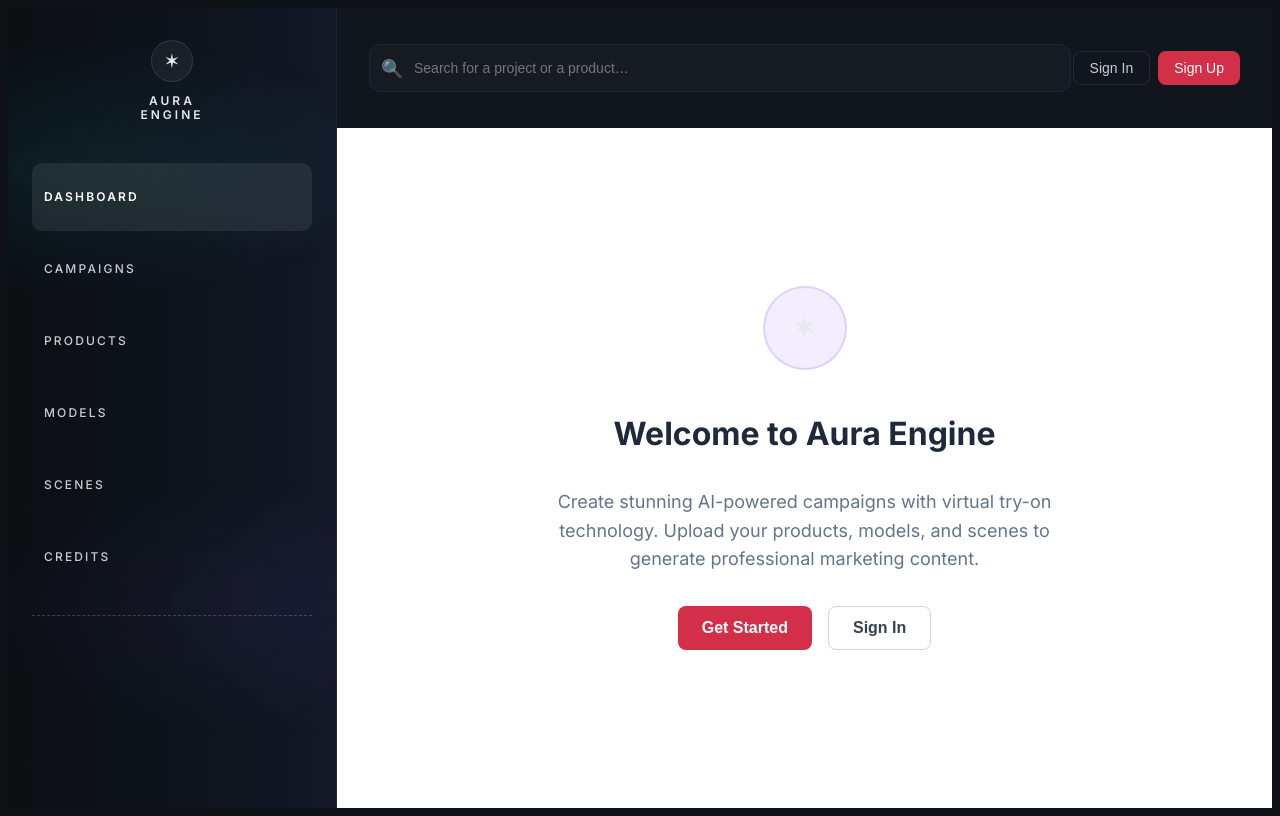
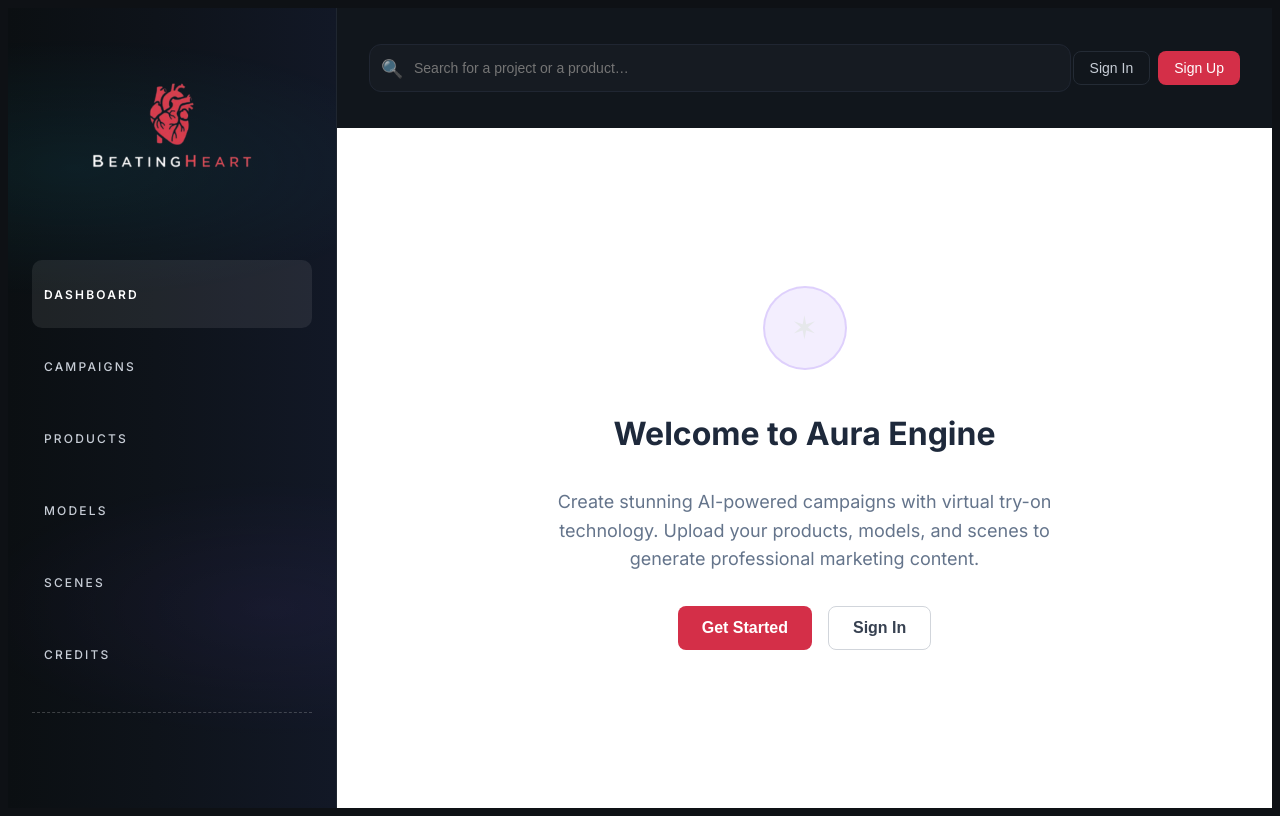
Before and after one commit to KingHaim/auraengine, a Next.js app in the folder apps/web/: page / in a window 1280 px wide. Built offline with nearby package versions, Linux system fonts and the light colour scheme.

Commit message:
Update home page to use new logo instead of old AURA ENGINE text

```diff
--- a/apps/web/app/page.tsx
+++ b/apps/web/app/page.tsx
@@ -16,8 +16,8 @@
     };
 
     checkMobile();
-    window.addEventListener('resize', checkMobile);
-    return () => window.removeEventListener('resize', checkMobile);
+    window.addEventListener("resize", checkMobile);
+    return () => window.removeEventListener("resize", checkMobile);
   }, []);
 
   // Redirect to dashboard if user is logged in
@@ -45,22 +45,16 @@
         }}
       >
         <div style={{ textAlign: "center" }}>
-          <div
+          <img
+            src="/logo.png"
+            alt="Aura Engine Logo"
             style={{
-              width: "40px",
-              height: "40px",
-              borderRadius: "50%",
-              backgroundColor: "rgba(255,255,255,0.05)",
-              border: "1px solid rgba(255,255,255,0.1)",
-              display: "flex",
-              alignItems: "center",
-              justifyContent: "center",
+              width: "60px",
+              height: "60px",
+              objectFit: "contain",
               margin: "0 auto 12px",
-              fontSize: "20px",
             }}
-          >
-            ✶
-          </div>
+          />
           <div style={{ fontSize: "14px", color: "#9BA3AF" }}>Loading...</div>
         </div>
       </div>
@@ -98,21 +92,15 @@
             zIndex: 1000,
           }}
         >
-          <div
+          <img
+            src="/logo.png"
+            alt="Aura Engine Logo"
             style={{
               width: "40px",
               height: "40px",
-              borderRadius: "50%",
-              backgroundColor: "rgba(255,255,255,0.05)",
-              border: "1px solid rgba(255,255,255,0.1)",
-              display: "flex",
-              alignItems: "center",
-              justifyContent: "center",
-              fontSize: "20px",
+              objectFit: "contain",
             }}
-          >
-            ✶
-          </div>
+          />
         </div>
       )}
 
@@ -147,41 +135,24 @@
         {/* Logo */}
         <div
           style={{
-            textAlign: "center",
+            display: "flex",
+            justifyContent: "center",
+            alignItems: "center",
             marginBottom: "40px",
             position: "relative",
             zIndex: 1,
+            width: "100%",
           }}
         >
-          <div
+          <img
+            src="/logo.png"
+            alt="Aura Engine Logo"
             style={{
-              width: "40px",
-              height: "40px",
-              borderRadius: "50%",
-              backgroundColor: "rgba(255,255,255,0.05)",
-              border: "1px solid rgba(255,255,255,0.1)",
-              display: "flex",
-              alignItems: "center",
-              justifyContent: "center",
-              margin: "0 auto 12px",
-              fontSize: "20px",
+              width: "180px",
+              height: "180px",
+              objectFit: "contain",
             }}
-          >
-            ✶
-          </div>
-          <div
-            style={{
-              fontSize: "12px",
-              fontWeight: "600",
-              letterSpacing: "0.25em",
-              color: "#E6E8EB",
-              lineHeight: "1.2",
-            }}
-          >
-            AURA
-            <br />
-            ENGINE
-          </div>
+          />
         </div>
 
         {/* Navigation */}
```
